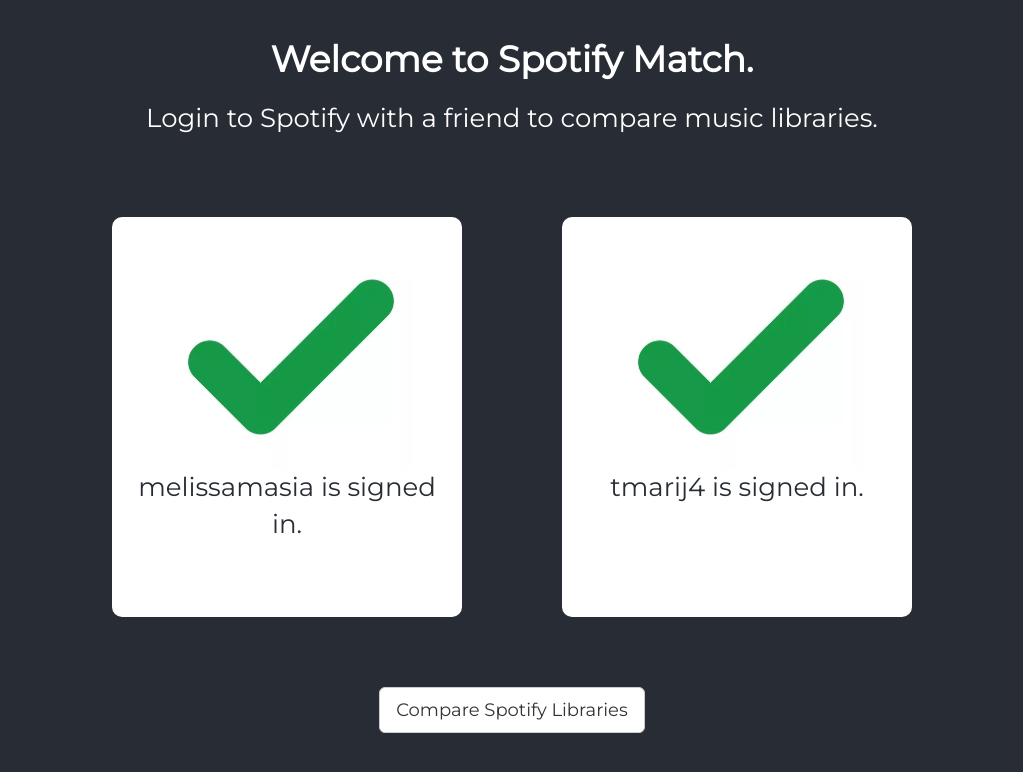
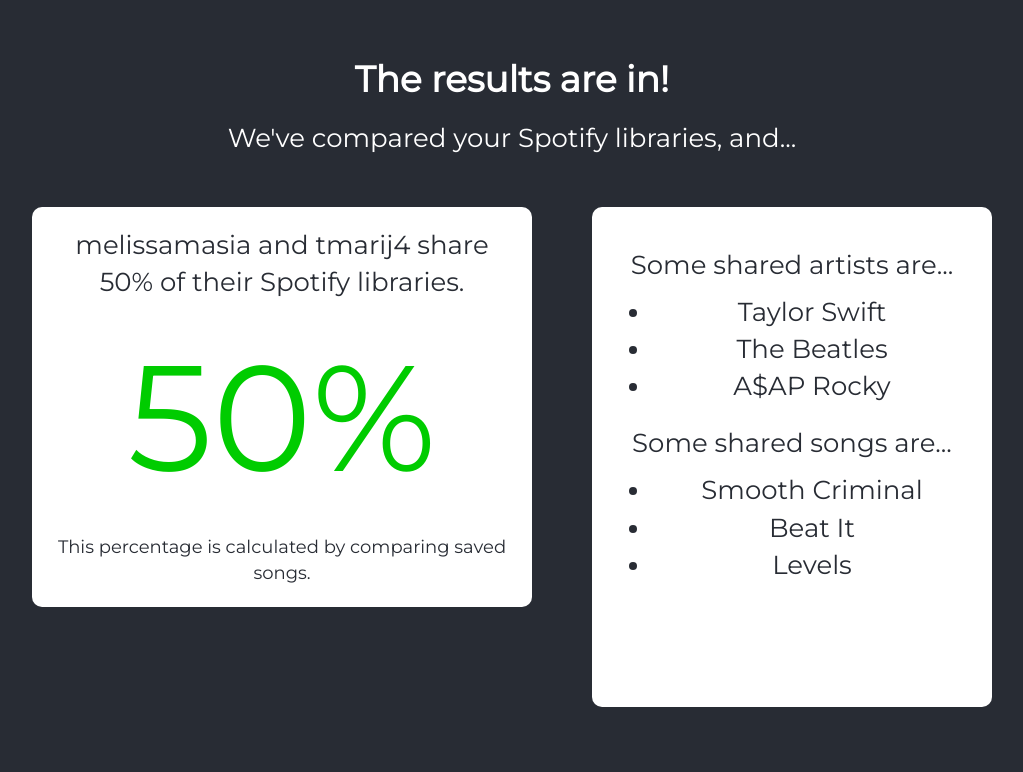
Before and after one commit to melissamasia/Spotify-Match, a React (Create React App) app: page / in a window 1280 px wide. Shown: the top 772 px of the page, without its empty margins (128-1151 px from the left). Built offline with nearby package versions, Linux system fonts and the light colour scheme.

Commit message:
added results page, reformatted

```diff
--- a/src/App.css
+++ b/src/App.css
@@ -22,11 +22,6 @@
   color: #61dafb;
 }
 
-.Pane-row {
-  display: flex;
-  flex-direction: row;
-}
-
 @keyframes App-logo-spin {
   from {
     transform: rotate(0deg);
@@ -36,16 +31,13 @@
   }
 }
 
-.Title {
+.title {
   margin-top: 20px;
+  padding-top:20px;
   margin-bottom: 20px;
 }
 
-.Title-header {
+.title-header {
   margin-bottom: 20px;
   font-weight: bold;
 }
-
-.Compare-libs {
-  margin-top: 20px;
-}
--- a/src/App.js
+++ b/src/App.js
@@ -1,28 +1,33 @@
 import React, { Component } from 'react';
-import Title from './Title.js';
-import LoginPane from './LoginPane.js';
-import SubmitButton from './SubmitButton';
+import LoginPage from './LoginPage/LoginPage';
+import ResultsPage from './ResultsPage/ResultsPage';
 import './App.css';
 
 class App extends Component {
   constructor(props){
     super(props)
     this.state = {
-      userOneLoggedIn: true,
-      userTwoLoggedIn: true,
+      resultsComputed: true,
     }
+  }
+
+  renderLoginPage(){
+    return (
+      <LoginPage></LoginPage>
+    );
+  }
+
+  renderResultsPage(){
+    return (
+      <ResultsPage></ResultsPage>
+    );
   }
 
   render() {
     return (
       <div className="App">
         <header className="App-header">
-          <Title></Title>
-          <div className="Pane-row">
-            <LoginPane user="melissamasia" loggedIn={this.state.userOneLoggedIn}></LoginPane>
-            <LoginPane user="tmarij4" loggedIn={this.state.userTwoLoggedIn}></LoginPane>
-          </div>
-          <SubmitButton isDisabled={!(this.state.userOneLoggedIn && this.state.userTwoLoggedIn)}></SubmitButton>
+          {!this.state.resultsComputed ? this.renderLoginPage() : this.renderResultsPage()}
         </header>
       </div>
     );
--- /dev/null
+++ b/src/LoginPage/Login.css
@@ -0,0 +1,33 @@
+.pane-row {
+    display: flex;
+    flex-direction: row;
+}
+
+.pane {
+    background-color: white;
+    width: 350px;
+    margin: 50px;
+    padding: 20px;
+    height: 400px;
+    color: #282c34;
+    border-radius: 10px;
+}
+
+.login-button {
+    margin-top: 30px;
+}
+
+.title {
+    margin-top: 20px;
+    padding-top:20px;
+    margin-bottom: 20px;
+}
+
+.title-header {
+    margin-bottom: 20px;
+    font-weight: bold;
+}
+
+.compare-libs {
+    margin-top: 20px;
+}
--- /dev/null
+++ b/src/LoginPage/LoginPage.js
@@ -0,0 +1,33 @@
+import React, { Component } from 'react';
+import Title from '../Title.js';
+import LoginPane from './LoginPane.js';
+import SubmitButton from './SubmitButton';
+import './Login.css';
+
+class LoginPage extends Component {
+    constructor(props){
+        super(props)
+        this.state = {
+          userOneLoggedIn: false,
+          userTwoLoggedIn: false,
+        }
+      }
+
+      render(){
+          return(
+            <div>
+                <Title
+                    mainText="Welcome to Spotify Match."
+                    subText="Login with a friend to compare Spotify libraries."
+                ></Title>
+                <div className="pane-row">
+                    <LoginPane user="melissamasia" loggedIn={this.state.userOneLoggedIn}></LoginPane>
+                    <LoginPane user="tmarij4" loggedIn={this.state.userTwoLoggedIn}></LoginPane>
+                </div>
+                <SubmitButton isDisabled={!(this.state.userOneLoggedIn && this.state.userTwoLoggedIn)}></SubmitButton>
+            </div>
+          );
+      }
+}
+
+export default LoginPage;
--- /dev/null
+++ b/src/LoginPage/LoginPane.js
@@ -0,0 +1,38 @@
+import React, { Component } from 'react';
+import './Login.css';
+import logo from './logo.png';
+import check from './check.png';
+import { Button } from 'react-bootstrap';
+
+class LoginPane extends Component {
+
+    handleClick(){
+        this.setState({ isLoading: true });
+        //insert ajax call
+        setTimeout(() => {
+            this.setState({ isLoading: false})
+        }, 2000);
+    }
+
+    render(){
+        if (this.props.loggedIn){
+            return (
+                <div className="pane">
+                    <img className="check-icon"src={check}></img>
+                    <p> {this.props.user} is signed in.</p>
+                </div>
+            );
+        } else {
+            return (
+                <div className="pane">
+                    <img src={logo}></img>
+                    <Button onClick={this.handleClick} className="login-button" bsStyle="success" bsSize="large">
+                        Login to Spotify
+                    </Button>
+                </div>
+            );
+        }
+    }
+}
+
+export default LoginPane;
--- /dev/null
+++ b/src/LoginPage/SubmitButton.js
@@ -0,0 +1,36 @@
+import React, { Component } from 'react';
+import { Button } from 'react-bootstrap';
+import './Login.css';
+
+class SubmitButton extends Component {
+    constructor(props){
+        super(props);
+        this.state = {
+            isLoading: false,
+        }
+        this.handleClick = this.handleClick.bind(this);
+    }
+
+    handleClick(){
+        this.setState({ isLoading: true });
+        //insert ajax call
+        setTimeout(() => {
+            this.setState({ isLoading: false})
+        }, 2000);
+    }
+
+    render(){
+        return (
+            < Button
+                className="compare-libs"
+                bsSize="large"
+                disabled={this.props.isDisabled || this.stateisLoading}
+                onClick={!this.state.isLoading ? this.handleClick : null }
+            >
+                {this.state.isLoading ? 'Loading...' : 'Compare Spotify Libraries'}
+            </Button>
+        );
+    }
+}
+
+export default SubmitButton;
--- a/src/LoginPane.css
+++ /dev/null
@@ -1,13 +0,0 @@
-.Pane {
-    background-color: white;
-    width: 350px;
-    margin: 50px;
-    padding: 20px;
-    height: 400px;
-    color: #282c34;
-    border-radius: 10px;
-}
-
-.login-button {
-    margin-top: 30px;
-}
--- a/src/LoginPane.js
+++ /dev/null
@@ -1,29 +0,0 @@
-import React, { Component } from 'react';
-import './LoginPane.css';
-import logo from './logo.png';
-import check from './check.png';
-import { Button } from 'react-bootstrap';
-
-class LoginPane extends Component {
-    render(){
-        if (this.props.loggedIn){
-            return (
-                <div className="Pane">
-                    <img className="check-icon"src={check}></img>
-                    <p> {this.props.user} is signed in.</p>
-                </div>
-            );
-        } else {
-            return (
-                <div className="Pane">
-                    <img src={logo}></img>
-                    <Button className="login-button" bsStyle="success" bsSize="large">
-                        Login to Spotify
-                    </Button>
-                </div>
-            );
-        }
-    }
-}
-
-export default LoginPane;
--- /dev/null
+++ b/src/ResultsPage/Results.css
@@ -0,0 +1,37 @@
+.results-row {
+    display: flex;
+    flex-direction: row;
+}
+
+.results-pane-one {
+    background-color: white;
+    width: 500px;
+    margin: 30px;
+    padding: 20px;
+    height: 400px;
+    color: #282c34;
+    border-radius: 10px;
+}
+
+.results-pane-two {
+    background-color: white;
+    width: 400px;
+    margin: 30px;
+    padding: 20px;
+    height: 500px;
+    color: #282c34;
+    border-radius: 10px;
+}
+
+.percentage {
+    font-size: 150px;
+    color: #00cc00;
+}
+
+.sub-text {
+    font-size: 18px;
+}
+
+.results-list {
+    margin-top: 20px;
+}
--- /dev/null
+++ b/src/ResultsPage/ResultsPage.js
@@ -0,0 +1,59 @@
+import React, { Component } from 'react';
+import Title from '../Title';
+import './Results.css';
+
+
+class ResultsPage extends Component {
+    render(){
+        return(
+            <div>
+                <Title
+                    mainText="The results are in!"
+                    subText="We've compared your Spotify libraries, and..."
+                >
+                </Title>
+                <div className="results-row">
+                    <div className="results-pane-one">
+                        <p>melissamasia and tmarij4 share 50% of their Spotify libraries.</p>
+                        <p className="percentage">50%</p>
+                        <p className="sub-text">This percentage is calculated by comparing saved songs.</p>
+                    </div>
+                    <div className="results-pane-two">
+                        <ResultLists
+                            category="artists"
+                            result1="Taylor Swift"
+                            result2="The Beatles"
+                            result3="A$AP Rocky"
+                        >
+                        </ResultLists>
+                        <ResultLists
+                            category="songs"
+                            result1="Smooth Criminal"
+                            result2="Beat It"
+                            result3="Levels"
+                        >
+                        </ResultLists>
+                    </div>
+
+                </div>
+            </div>
+        );
+    }
+}
+
+class ResultLists extends Component {
+    render(){
+        return(
+            <div className="results-list">
+                <p>Some shared {this.props.category} are...</p>
+                <ul>
+                    <li>{this.props.result1}</li>
+                    <li>{this.props.result2}</li>
+                    <li>{this.props.result3}</li>
+                </ul>
+            </div>
+        );
+    }
+}
+
+export default ResultsPage;
--- a/src/SubmitButton.js
+++ /dev/null
@@ -1,36 +0,0 @@
-import React, { Component } from 'react';
-import { Button } from 'react-bootstrap';
-import './App.css';
-
-class SubmitButton extends Component {
-    constructor(props){
-        super(props);
-        this.state = {
-            isLoading: false,
-        }
-        this.handleClick = this.handleClick.bind(this);
-    }
-
-    handleClick(){
-        this.setState({ isLoading: true });
-        //insert ajax call
-        setTimeout(() => {
-            this.setState({ isLoading: false})
-        }, 2000);
-    }
-
-    render(){
-        return (
-            < Button
-                className="Compare-libs"
-                bsSize="large"
-                disabled={this.props.isDisabled || this.stateisLoading}
-                onClick={!this.state.isLoading ? this.handleClick : null }
-            >
-                {this.state.isLoading ? 'Loading...' : 'Compare Spotify Libraries'}
-            </Button>
-        );
-    }
-}
-
-export default SubmitButton;
--- a/src/Title.js
+++ b/src/Title.js
@@ -4,9 +4,9 @@
 class Title extends Component {
     render(){
         return(
-            <div className="Title">
-                <h1 className="Title-header">Welcome to Spotify Match. </h1>
-                <p> Login to Spotify with a friend to compare music libraries.</p>
+            <div className="title">
+                <h1 className="title-header">{this.props.mainText}</h1>
+                <p>{this.props.subText}</p>
             </div>
         );
     }
```
Also changed, not shown: src/LoginPage/check.png (renamed from src/check.png), src/LoginPage/logo.png (renamed from src/logo.png).
